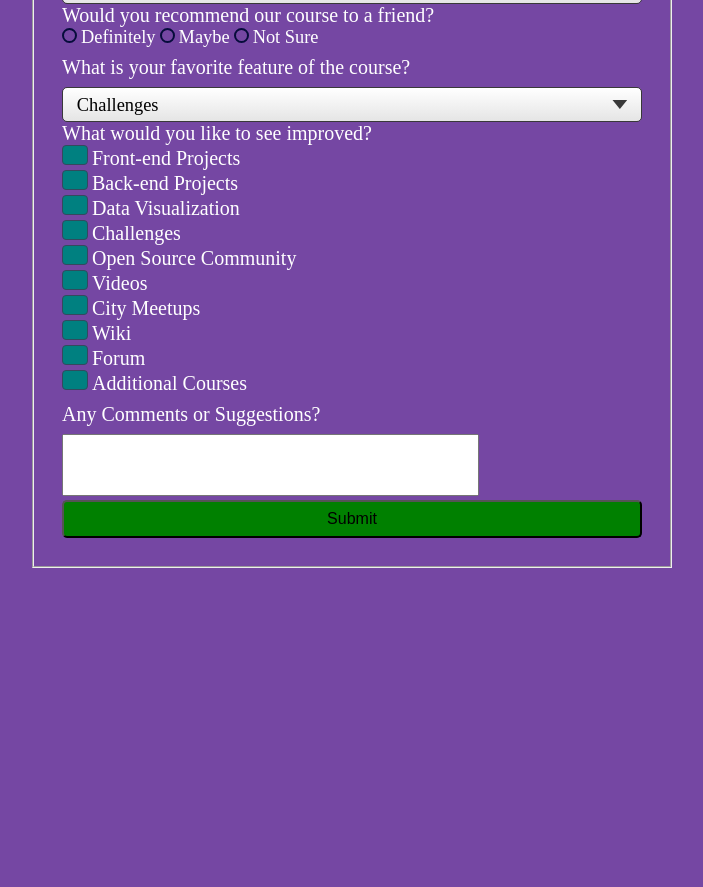
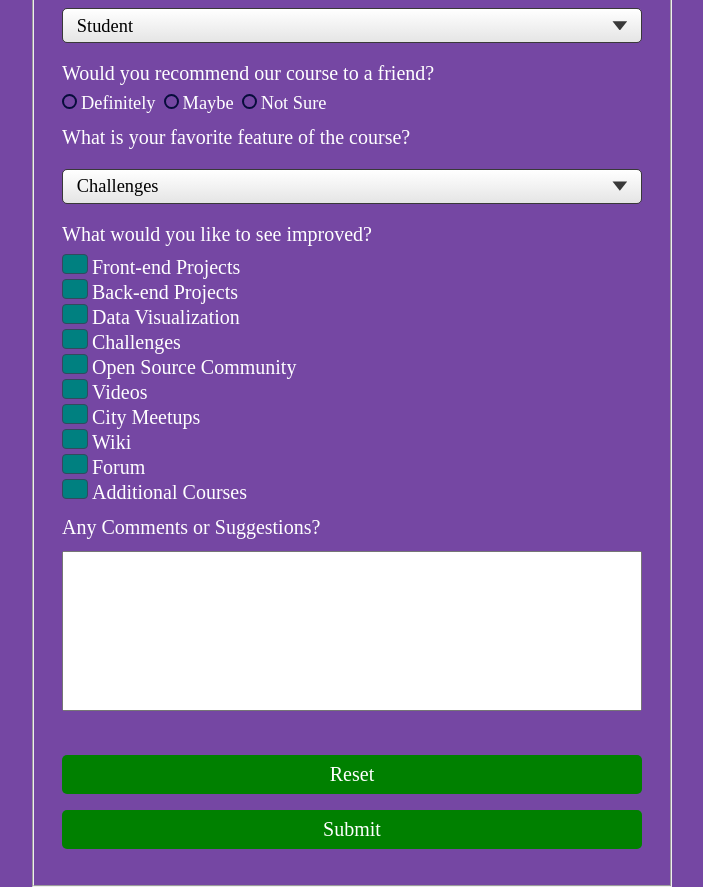
Before and after one commit to micrjames/survey-form, a website: page src/index.html in a window 1280 px wide. Shown: the part 503-1390 px from the top of the page, without its empty margins (288-991 px from the left). Before the commit the page ends 1071 px from the top, so only its background shows below. Drawn offline with Linux system fonts and the light colour scheme.

Commit message:
completed styling of form components

```diff
--- a/src/index.html
+++ b/src/index.html
@@ -96,10 +96,13 @@
 			   </div>
 			   <div id="textarea-control">
 				  <label for="comments">Any Comments or Suggestions?</label>
-				  <textarea id="comments" name="comments" rows="4" cols="50"></textarea>
+				  <textarea id="comments" name="comments"></textarea>
 			   </div>
-			   <input id="button" type="submit">
 			 </div>
+			<div id="btn-group">
+			   <input class="button" type="reset">
+			   <input class="button" type="submit">
+			</div>
 		  </fieldset>
 	   </form>
    	<script src="js/index.js" type="module"></script>
--- a/src/scss/main.scss
+++ b/src/scss/main.scss
@@ -1,4 +1,4 @@
-@import 'utils/config', 'utils/utils', 'form-styles/select';
+@import 'utils/config', 'utils/utils', 'form-styles/select', 'utils/button';
 
 body {
    background-color: rgba(102, 51, 153, 0.9);
@@ -7,6 +7,7 @@ body {
 	  width: 100%;
 	  color: white;
 	  padding-top: 3.5rem;
+
 	  &-heading {
 		 position: relative;
 		 @extend %center-object-horz;
@@ -29,15 +30,20 @@ body {
 		 label {
 			display: block;
 			font-size: 1.25rem;
-			margin: 0.5rem 0;
+			margin: 0.75rem 0;
 		 }
 		 #radio {
 			p {
 			   font-size: 1.25rem;
+			   margin: 0.5rem 0;
 			}
 			label {
 			   display: inline;
 			   font-size: 1.15rem;
+
+			   &:not(:last-child) {
+				  margin-right: 0.25rem;
+			   }
 			}
 			input {
 			   appearance: none;
@@ -65,6 +71,7 @@ body {
 		 #checkbox {
 			p {
 			   font-size: 1.25rem;
+			   margin: 0.5rem 0;
 			}
 			.checkbox-control {
 			   input {
@@ -104,12 +111,12 @@ body {
 			label{
 			}
 			textarea {
+			   font-size: 1.05rem;
+			   padding: 0.5rem;
 			   resize: none;
+			   width: 100%;
+			   height: 20vh;
 			}
-		 }
-		 #button {
-			background-color: green;
-			cursor: pointer;
 		 }
 		 input {
 			width: 100%;
@@ -117,11 +124,21 @@ body {
 			padding: 0.5rem 0.75rem;
 			border-radius: 5px;
 		 }
+		 .select {
+			margin: 1.2rem 0;
+		 }
 		 select {
 			// Reset the select input
 			@extend %select-reset;
 		 }
 		 @include select-appearance(0.35em 0.75em, 1.15rem);
+		 #btn-group {
+			margin-top: 2rem;
+			.button {
+			   @include button(1.25rem, 0.5rem 0, 0.5rem 0);
+			   background-color: green;
+			}
+		 }
 	  }
    }
 }
```
Also changed, not shown: src/css/main.css.
